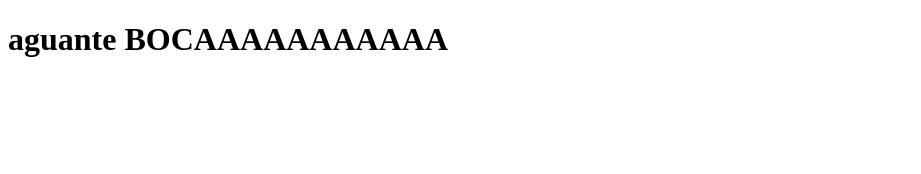
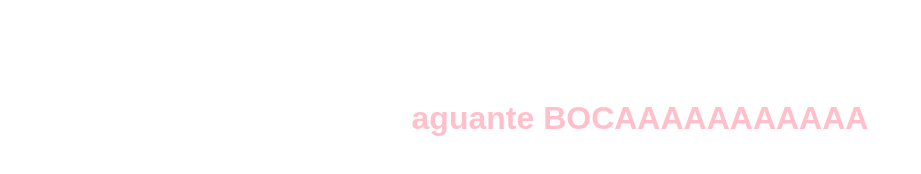
Before and after one commit to GitChulus/Proyecto-web-test, a plain HTML site: page index.html in a window 1280 px wide. Shown: the whole page, without its empty margins (0-921 px from the left). Drawn offline with Linux system fonts and the light colour scheme.

Commit message:
con css vinculado

```diff
--- a/index.html
+++ b/index.html
@@ -4,7 +4,7 @@
     <meta charset="UTF-8">
     <meta name="viewport" content="width=device-width, initial-scale=1.0">
     <title>Document</title>
-    <link rel="stylesheet" href="estilos.css">
+    <link rel="stylesheet" href="fuente.css">
 </head>
 <body>
     <h1>aguante BOCAAAAAAAAAAA</h1>
```
